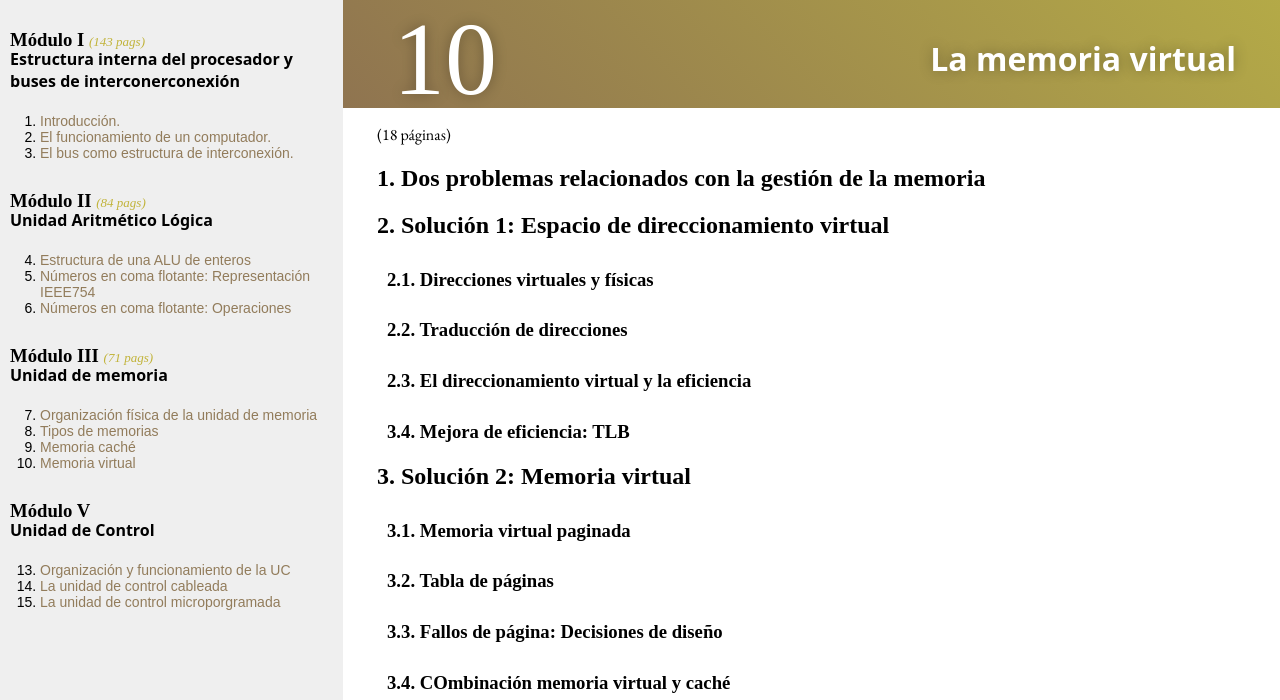
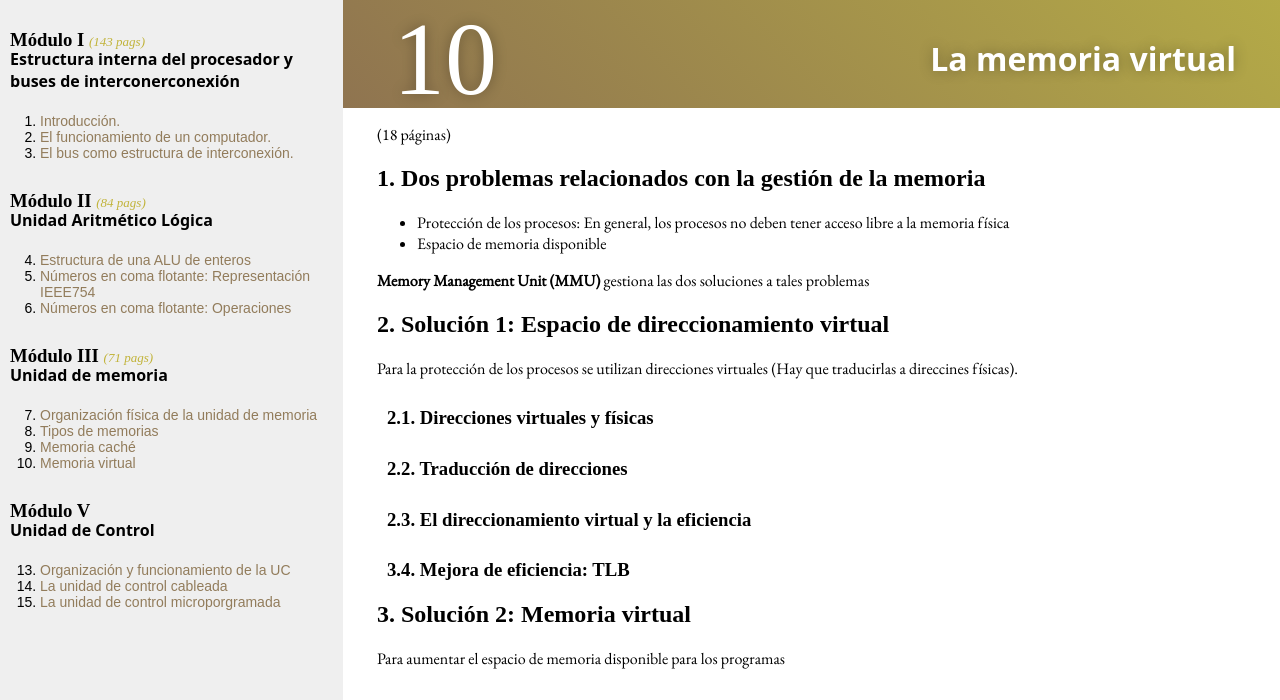
Before and after one commit to dkaerit/EDC, a Jekyll site: the page built from _posts/2020-10-05-TEMA10.md, in a window 1280 px wide and 1243 px high. Shown: the top 700 px of the window. Built offline with Jekyll 4.4.1, drawn with Linux system fonts in a browser that asks for light colours; some web fonts are replaced; grey boxes are pictures that could not be loaded.

Commit message:
Update 2020-10-05-TEMA10.md

```diff
--- a/_posts/2020-10-05-TEMA10.md
+++ b/_posts/2020-10-05-TEMA10.md
@@ -10,14 +10,24 @@ layout: post
 (18 páginas)
 
 ## 1. Dos problemas relacionados con la gestión de la memoria
+- Protección de los procesos: En general, los procesos no deben tener acceso libre a la memoria física
+- Espacio de memoria disponible
+
+**Memory Management Unit (MMU)** gestiona las dos soluciones a tales problemas
+
 ## 2. Solución 1: Espacio de direccionamiento virtual
+Para la protección de los procesos se utilizan direcciones virtuales (Hay que traducirlas a direccines físicas).
+
 ### 2.1. Direcciones virtuales y físicas
 ### 2.2. Traducción de direcciones
 ### 2.3. El direccionamiento virtual y la eficiencia
 ### 3.4. Mejora de eficiencia: TLB
 
 ## 3. Solución 2: Memoria virtual
+Para aumentar el espacio de memoria disponible para los programas
 ### 3.1. Memoria virtual paginada
+<center><img src="https://i.gyazo.com/56e33697b9d5a5b55e224557ce87fbe8.png"></center>
+
 ### 3.2. Tabla de páginas
 ### 3.3. Fallos de página: Decisiones de diseño
 ### 3.4. COmbinación memoria virtual y caché
```
